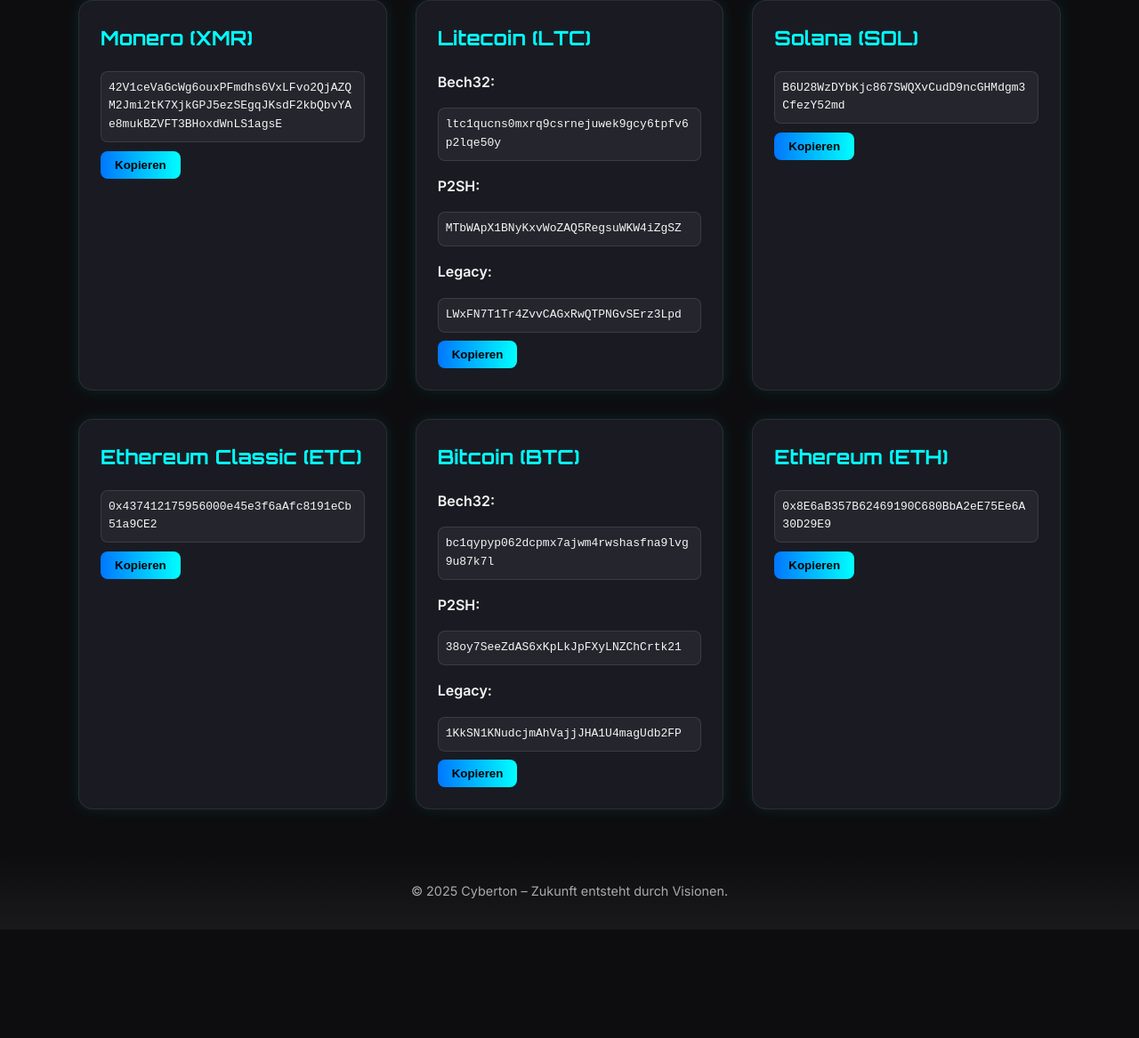
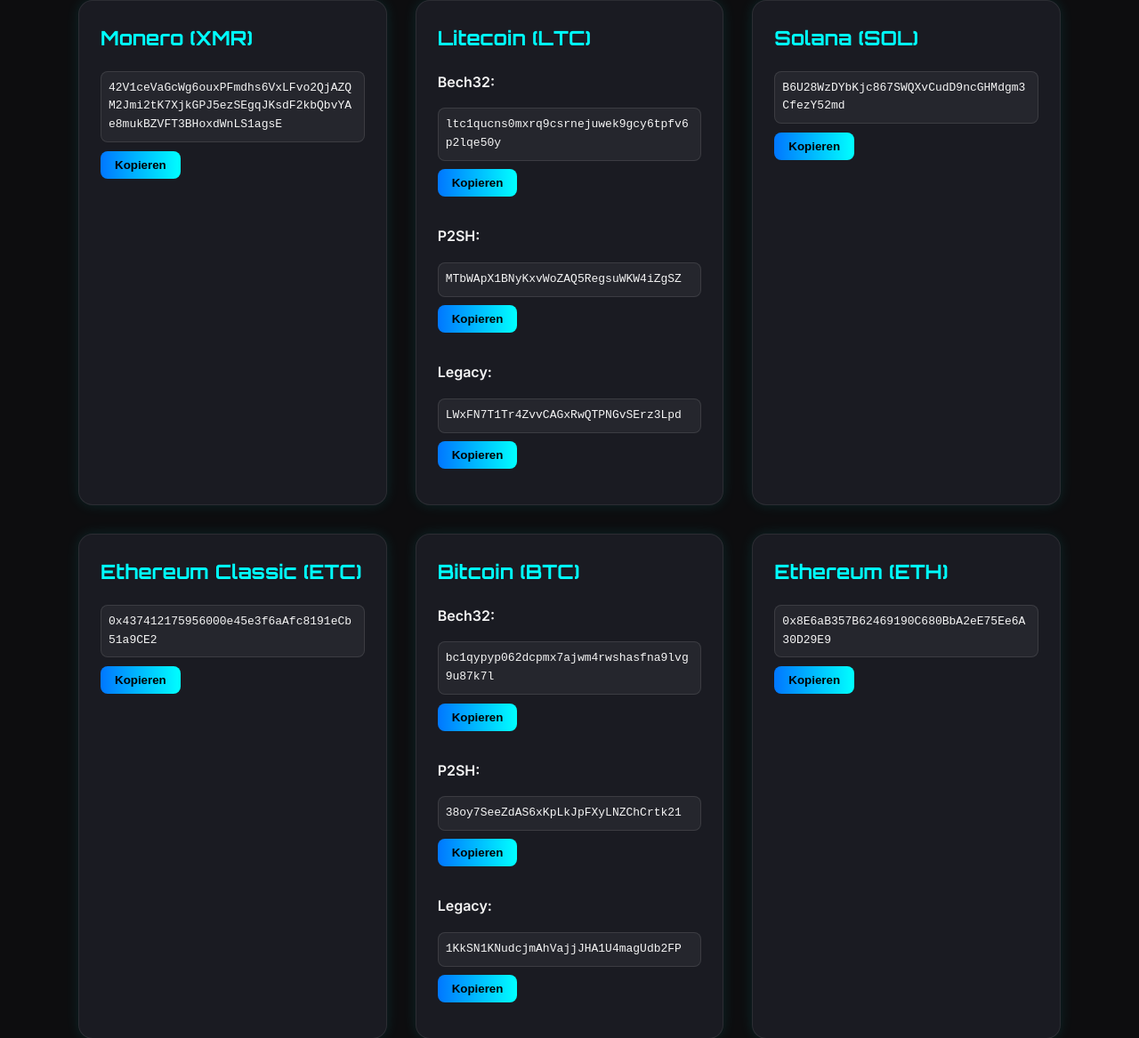
Before and after one commit to CYBERT0N/web, a plain HTML site: page spend.html in a window 1280 px wide. Shown: the part 300-1467 px from the top of the page at 89% size. Before the commit the page ends 1345 px from the top, so only its background shows below. Drawn offline with Linux system fonts and the light colour scheme.

Commit message:
Update spend.html
fix

```diff
--- a/spend.html
+++ b/spend.html
@@ -113,6 +113,7 @@
     border-radius: 8px;
     cursor: pointer;
     transition: transform 0.2s, opacity 0.2s;
+    margin-bottom: 1rem;
   }
 
   button.copy-btn:hover {
@@ -164,11 +165,15 @@
     <h2>Litecoin (LTC)</h2>
     <p><strong>Bech32:</strong></p>
     <div class="address" id="ltc-b">ltc1qucns0mxrq9csrnejuwek9gcy6tpfv6p2lqe50y</div>
+    <button class="copy-btn" onclick="copyToClipboard('ltc-b', this)">Kopieren</button>
+
     <p><strong>P2SH:</strong></p>
     <div class="address" id="ltc-p">MTbWApX1BNyKxvWoZAQ5RegsuWKW4iZgSZ</div>
+    <button class="copy-btn" onclick="copyToClipboard('ltc-p', this)">Kopieren</button>
+
     <p><strong>Legacy:</strong></p>
     <div class="address" id="ltc-l">LWxFN7T1Tr4ZvvCAGxRwQTPNGvSErz3Lpd</div>
-    <button class="copy-btn" onclick="copyToClipboard('ltc-b', this)">Kopieren</button>
+    <button class="copy-btn" onclick="copyToClipboard('ltc-l', this)">Kopieren</button>
   </div>
 
   <div class="card">
@@ -187,11 +192,15 @@
     <h2>Bitcoin (BTC)</h2>
     <p><strong>Bech32:</strong></p>
     <div class="address" id="btc-b">bc1qypyp062dcpmx7ajwm4rwshasfna9lvg9u87k7l</div>
+    <button class="copy-btn" onclick="copyToClipboard('btc-b', this)">Kopieren</button>
+
     <p><strong>P2SH:</strong></p>
     <div class="address" id="btc-p">38oy7SeeZdAS6xKpLkJpFXyLNZChCrtk21</div>
+    <button class="copy-btn" onclick="copyToClipboard('btc-p', this)">Kopieren</button>
+
     <p><strong>Legacy:</strong></p>
     <div class="address" id="btc-l">1KkSN1KNudcjmAhVajjJHA1U4magUdb2FP</div>
-    <button class="copy-btn" onclick="copyToClipboard('btc-b', this)">Kopieren</button>
+    <button class="copy-btn" onclick="copyToClipboard('btc-l', this)">Kopieren</button>
   </div>
 
   <div class="card">
```
